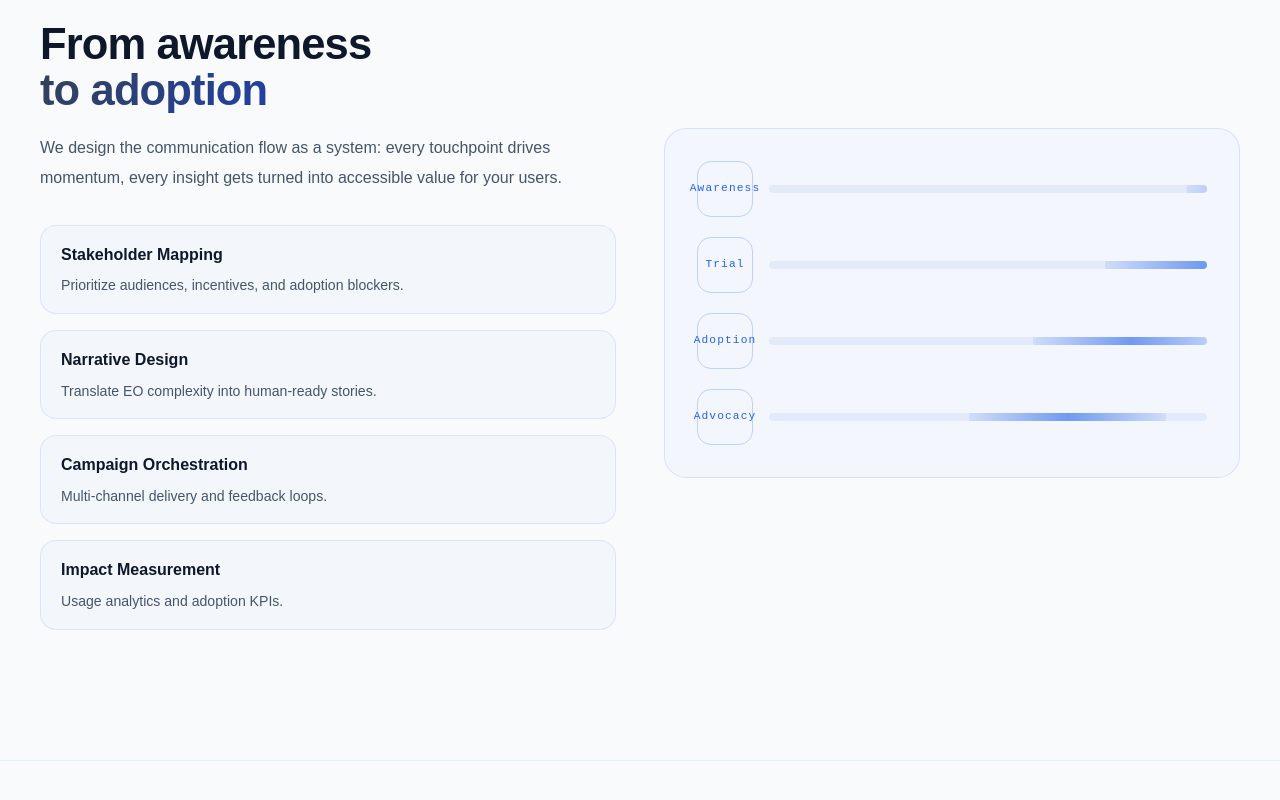
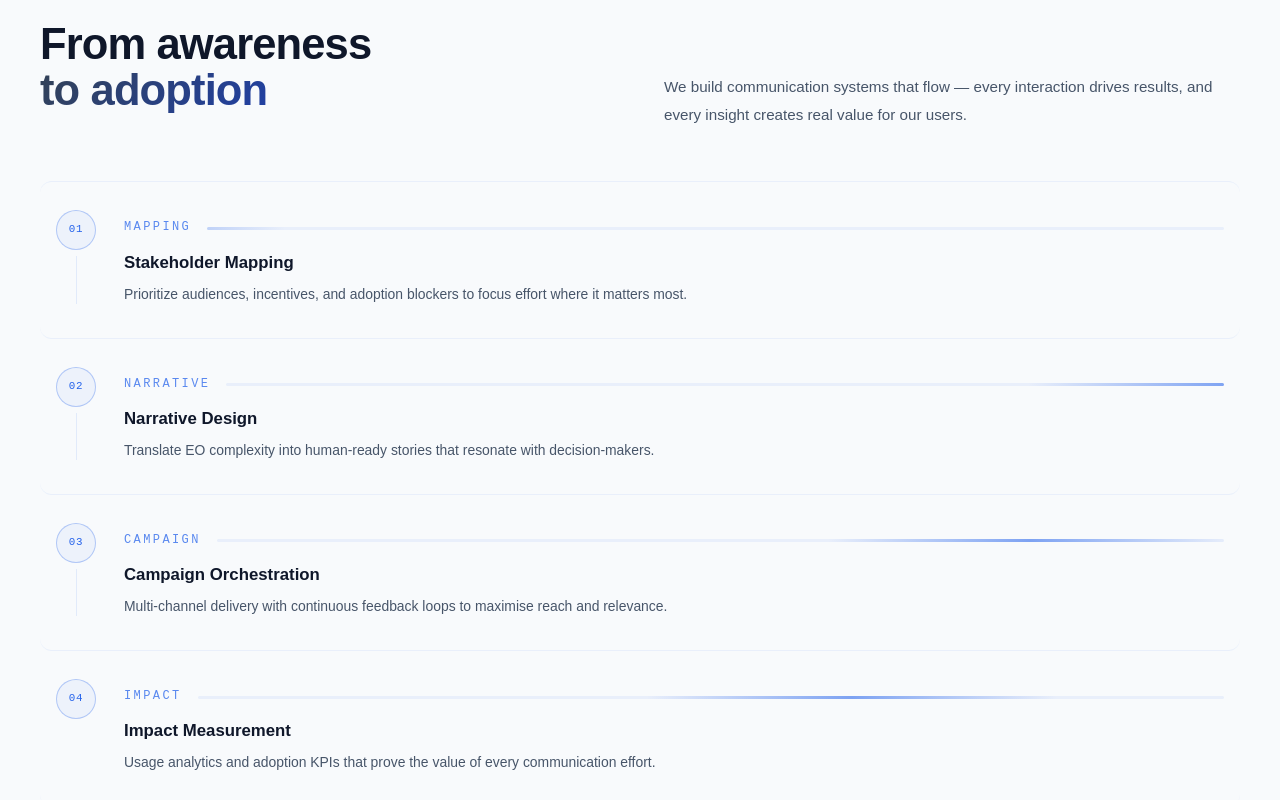
Before and after one commit to synced7x7/graphyma, a React (Vite) app in the folder client/: page /services/communications in a window 1280 px wide. Shown: the part 940-1740 px from the top of the page. Built offline with nearby package versions, Linux system fonts and the light colour scheme.

Commit message:
Loading bar and card details of loading bar fixed for communications and trainings page too

```diff
--- a/client/src/App.jsx
+++ b/client/src/App.jsx
@@ -9,7 +9,6 @@ import Contact from './pages/Contact'
 import RemoteSensing from './pages/RemoteSensing'
 import Communications from './pages/Communications'
 import Trainings from './pages/Trainings'
-import ProjectManagement from './pages/ProjectManagement'
 
 const THEME_COOKIE = 'graphyma-theme'
 
@@ -93,7 +92,6 @@ function AnimatedRoutes() {
         <Route path="/services/remote-sensing" element={<RemoteSensing />} />
         <Route path="/services/communications" element={<Communications />} />
         <Route path="/services/trainings" element={<Trainings />} />
-        <Route path="/services/project-management" element={<ProjectManagement />} />
       </Routes>
     </AnimatePresence>
   )
--- a/client/src/pages/Communications.jsx
+++ b/client/src/pages/Communications.jsx
@@ -10,10 +10,30 @@ const page = {
 }
 
 const CHANNELS = [
-  { title: 'Stakeholder Mapping', detail: 'Prioritize audiences, incentives, and adoption blockers.' },
-  { title: 'Narrative Design', detail: 'Translate EO complexity into human-ready stories.' },
-  { title: 'Campaign Orchestration', detail: 'Multi-channel delivery and feedback loops.' },
-  { title: 'Impact Measurement', detail: 'Usage analytics and adoption KPIs.' },
+  {
+    step: 'Mapping',
+    title: 'Stakeholder Mapping',
+    detail: 'Prioritize audiences, incentives, and adoption blockers to focus effort where it matters most.',
+    duration: 2.8,
+  },
+  {
+    step: 'Narrative',
+    title: 'Narrative Design',
+    detail: 'Translate EO complexity into human-ready stories that resonate with decision-makers.',
+    duration: 3.05,
+  },
+  {
+    step: 'Campaign',
+    title: 'Campaign Orchestration',
+    detail: 'Multi-channel delivery with continuous feedback loops to maximise reach and relevance.',
+    duration: 3.3,
+  },
+  {
+    step: 'Impact',
+    title: 'Impact Measurement',
+    detail: 'Usage analytics and adoption KPIs that prove the value of every communication effort.',
+    duration: 3.55,
+  },
 ]
 
 export default function Communications() {
@@ -198,7 +218,7 @@ export default function Communications() {
 
       <section className="section">
         <div className="container">
-          <div className="heritage-grid comms-section-grid">
+          <div className="comms-pipeline-header">
             <div>
               <motion.span
                 className="section-label"
@@ -219,60 +239,50 @@ export default function Communications() {
                 From awareness
                 <span className="gradient-text comms-section-title-break">to adoption</span>
               </motion.h2>
+            </div>
             <motion.p
               initial={{ opacity: 0, y: 22 }}
               whileInView={{ opacity: 1, y: 0 }}
               viewport={{ once: true, amount: 0.6 }}
               transition={{ duration: 0.65, delay: 0.12 }}
-                className="comms-section-copy"
+              className="comms-pipeline-copy"
             >
-                We design the communication flow as a system: every touchpoint drives momentum, every insight gets turned into accessible value for your users.
+              We build communication systems that flow — every interaction drives results, and every insight creates real value for our users.
             </motion.p>
-              <motion.div
-                initial={{ opacity: 0, y: 18 }}
-                whileInView={{ opacity: 1, y: 0 }}
-                viewport={{ once: true, amount: 0.6 }}
-                transition={{ duration: 0.6, delay: 0.2 }}
-                className="comms-channel-list"
-              >
-                {CHANNELS.map((item) => (
+          </div>
+
+          <div className="comms-pipeline-list">
+            {CHANNELS.map((item, i) => (
               <motion.div
                 key={item.title}
-                    whileHover={{ y: -4 }}
-                    transition={{ duration: 0.3 }}
-                    className="comms-channel-card"
+                initial={{ opacity: 0, y: 24 }}
+                whileInView={{ opacity: 1, y: 0 }}
+                viewport={{ once: true, margin: '-40px' }}
+                transition={{ delay: i * 0.09, duration: 0.65 }}
+                whileHover={{ y: -3 }}
+                className="comms-pipeline-card"
               >
-                    <div className="comms-channel-title">{item.title}</div>
-                    <div className="comms-channel-detail">{item.detail}</div>
-                  </motion.div>
-                ))}
-              </motion.div>
+                <div className="comms-pipeline-left">
+                  <div className="comms-pipeline-number">{String(i + 1).padStart(2, '0')}</div>
+                  <div className="comms-pipeline-connector" />
                 </div>
 
-            <motion.div
-              initial={{ opacity: 0, x: 30 }}
-              whileInView={{ opacity: 1, x: 0 }}
-              viewport={{ once: true }}
-              transition={{ duration: 0.8 }}
-              className="comms-network-wrap"
-            >
-              <div className="comms-stage-card">
-                <div className="comms-stage-list">
-                  {['Awareness', 'Trial', 'Adoption', 'Advocacy'].map((stage, i) => (
-                    <div key={stage} className="comms-stage-row">
-                      <div className="comms-stage-pill">{stage}</div>
-                      <div className="comms-stage-bar">
+                <div className="comms-pipeline-body">
+                  <div className="comms-pipeline-top">
+                    <div className="comms-pipeline-step">{item.step}</div>
+                    <div className="comms-pipeline-bar">
                       <motion.div
                         animate={{ x: ['-110%', '230%'] }}
-                          transition={{ duration: 3 + i * 0.2, repeat: Infinity, ease: 'linear' }}
-                          className="comms-stage-sweep"
+                        transition={{ duration: item.duration, repeat: Infinity, ease: 'linear' }}
+                        className="comms-pipeline-sweep"
                       />
                     </div>
                   </div>
-                  ))}
-                </div>
+                  <div className="comms-pipeline-title">{item.title}</div>
+                  <div className="comms-pipeline-detail">{item.detail}</div>
                 </div>
               </motion.div>
+            ))}
           </div>
         </div>
       </section>
--- a/client/src/pages/styles/Communications.css
+++ b/client/src/pages/styles/Communications.css
@@ -194,3 +194,141 @@
   width: 45%;
   background: linear-gradient(90deg, rgba(var(--accent-rgb),0.1), rgba(var(--accent-rgb),0.6), rgba(var(--accent-rgb),0.1));
 }
+
+.comms-pipeline-header {
+  display: grid;
+  grid-template-columns: 1fr 1fr;
+  gap: 3rem;
+  align-items: end;
+  margin-bottom: 3rem;
+}
+
+.comms-pipeline-copy {
+  color: var(--text-2);
+  line-height: 1.85;
+  font-size: 0.95rem;
+  padding-bottom: 0.25rem;
+}
+
+.comms-pipeline-list {
+  display: grid;
+  gap: 0;
+}
+
+.comms-pipeline-card {
+  display: flex;
+  gap: 1.75rem;
+  padding: 1.75rem 1rem;
+  border-bottom: 1px solid rgba(var(--accent-rgb), 0.07);
+  border-radius: 12px;
+  cursor: default;
+  transition: background 0.3s;
+}
+
+.comms-pipeline-card:first-child {
+  border-top: 1px solid rgba(var(--accent-rgb), 0.07);
+}
+
+.comms-pipeline-card:hover {
+  background: rgba(var(--accent-rgb), 0.025);
+}
+
+.comms-pipeline-left {
+  display: flex;
+  flex-direction: column;
+  align-items: center;
+  flex-shrink: 0;
+}
+
+.comms-pipeline-number {
+  width: 40px;
+  height: 40px;
+  border-radius: 50%;
+  border: 1px solid rgba(var(--accent-rgb), 0.3);
+  background: rgba(var(--accent-rgb), 0.05);
+  display: flex;
+  align-items: center;
+  justify-content: center;
+  color: var(--accent);
+  font-family: var(--font-mono);
+  font-size: 0.68rem;
+  letter-spacing: 0.06em;
+  flex-shrink: 0;
+  transition: background 0.3s, border-color 0.3s;
+}
+
+.comms-pipeline-card:hover .comms-pipeline-number {
+  background: rgba(var(--accent-rgb), 0.12);
+  border-color: rgba(var(--accent-rgb), 0.55);
+}
+
+.comms-pipeline-connector {
+  width: 1px;
+  flex: 1;
+  background: rgba(var(--accent-rgb), 0.1);
+  margin: 6px 0;
+}
+
+.comms-pipeline-card:last-child .comms-pipeline-connector {
+  display: none;
+}
+
+.comms-pipeline-body {
+  flex: 1;
+  padding-top: 0.5rem;
+  padding-bottom: 0.25rem;
+}
+
+.comms-pipeline-top {
+  display: flex;
+  align-items: center;
+  gap: 1rem;
+  margin-bottom: 0.65rem;
+}
+
+.comms-pipeline-step {
+  font-family: var(--font-mono);
+  font-size: 0.75rem;
+  letter-spacing: 0.2em;
+  text-transform: uppercase;
+  color: var(--accent);
+  white-space: nowrap;
+  opacity: 0.75;
+}
+
+.comms-pipeline-bar {
+  flex: 1;
+  height: 3px;
+  border-radius: 999px;
+  background: rgba(var(--accent-rgb), 0.07);
+  position: relative;
+  overflow: hidden;
+}
+
+.comms-pipeline-sweep {
+  position: absolute;
+  inset: 0;
+  width: 40%;
+  background: linear-gradient(90deg, transparent, rgba(var(--accent-rgb), 0.55), transparent);
+}
+
+.comms-pipeline-title {
+  font-family: var(--font-display);
+  font-size: 1.05rem;
+  font-weight: 700;
+  color: var(--text);
+  margin-bottom: 0.4rem;
+}
+
+.comms-pipeline-detail {
+  color: var(--text-2);
+  font-size: 0.87rem;
+  line-height: 1.65;
+}
+
+@media (max-width: 900px) {
+  .comms-pipeline-header {
+    grid-template-columns: 1fr;
+    gap: 1rem;
+  }
+}
--- a/client/src/pages/styles/RemoteSensing.css
+++ b/client/src/pages/styles/RemoteSensing.css
@@ -411,7 +411,7 @@
 
 .rs-pipeline-step {
   font-family: var(--font-mono);
-  font-size: 0.7rem;
+  font-size: 0.75rem;
   letter-spacing: 0.2em;
   text-transform: uppercase;
   color: var(--accent);
```
Also changed, not shown: client/src/pages/Trainings.jsx (+57 -48 lines), client/src/pages/styles/Trainings.css (+138 -0 lines). Lines whose indentation alone changed are shown as unchanged.
